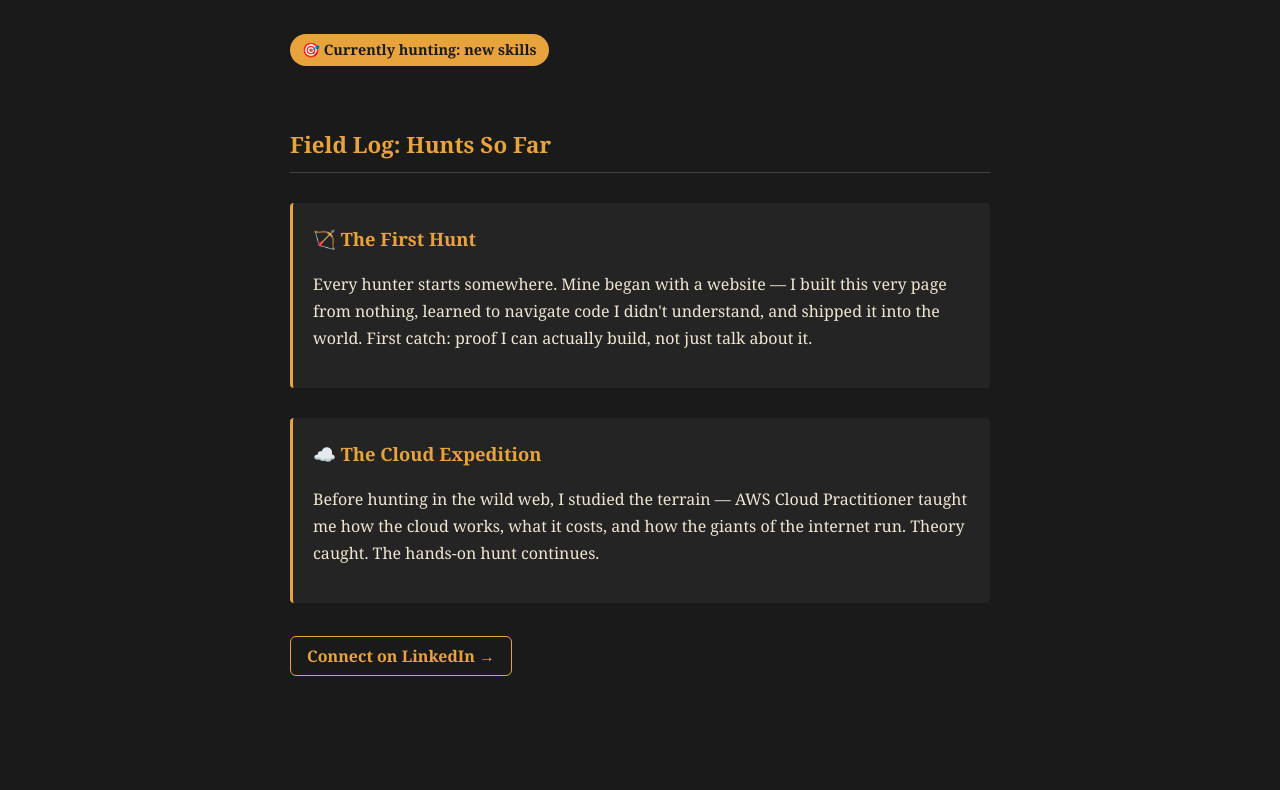
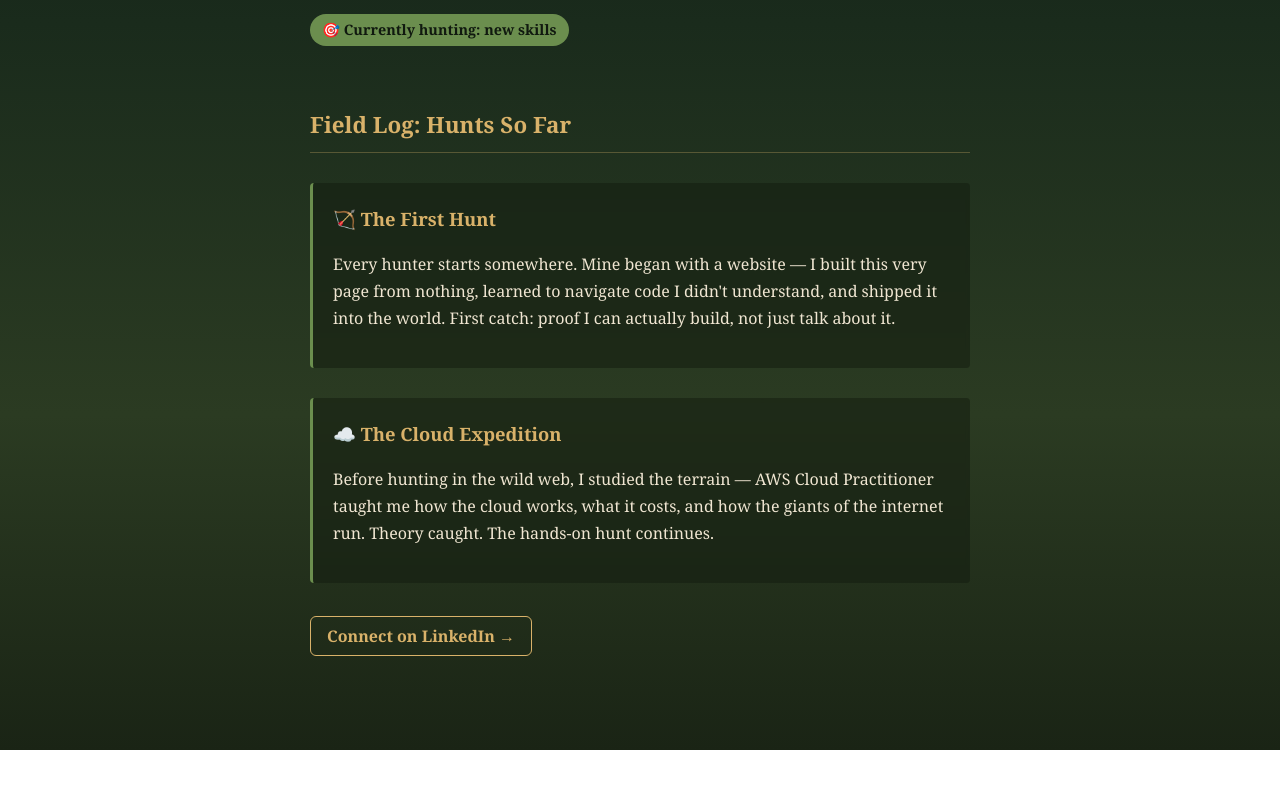
Before and after one commit to Amazing-Creator-Collab/Amazing-Creator-Collab.github.io, a plain HTML site: page index.html in a window 1280 px wide. Shown: the part 368-1158 px from the top of the page. After the commit the page ends 1118 px from the top, so only its background shows below. Drawn offline with Linux system fonts and the light colour scheme.

Commit message:
Update styles in index.html for improved design

```diff
--- a/index.html
+++ b/index.html
@@ -4,28 +4,31 @@
   <title>Mr Hai — Skill Hunter</title>
   <style>
     body {
-      background-color: #1a1a1a;
+      background: linear-gradient(180deg, #0f1a12 0%, #1a2b1c 35%, #2b3b22 70%, #1a2415 100%);
       color: #f0e6d2;
       font-family: Georgia, serif;
       max-width: 700px;
-      margin: 80px auto;
-      padding: 20px;
+      margin: 0 auto;
+      padding: 80px 20px;
       line-height: 1.7;
+      min-height: 100vh;
+      box-sizing: border-box;
     }
     h1 {
       color: #e8a33d;
       font-size: 2.5em;
       margin-bottom: 0;
+      text-shadow: 0 2px 6px rgba(0,0,0,0.5);
     }
     h2 {
-      color: #e8a33d;
+      color: #d9b26a;
       font-size: 1.4em;
       margin-top: 60px;
-      border-bottom: 1px solid #444;
+      border-bottom: 1px solid rgba(217,178,106,0.3);
       padding-bottom: 8px;
     }
     .subtitle {
-      color: #999;
+      color: #b8c9a8;
       font-style: italic;
       margin-top: 5px;
     }
@@ -35,8 +38,8 @@
     }
     .tag {
       display: inline-block;
-      background-color: #e8a33d;
-      color: #1a1a1a;
+      background-color: #6b8e4e;
+      color: #10190f;
       padding: 4px 12px;
       border-radius: 20px;
       margin-top: 20px;
@@ -48,26 +51,27 @@
       margin-bottom: 20px;
     }
     .links a {
-      color: #e8a33d;
+      color: #d9b26a;
       text-decoration: none;
       font-weight: bold;
-      border: 1px solid #e8a33d;
+      border: 1px solid #d9b26a;
       padding: 8px 16px;
       border-radius: 6px;
     }
     .links a:hover {
-      background-color: #e8a33d;
-      color: #1a1a1a;
+      background-color: #d9b26a;
+      color: #10190f;
     }
     .hunt {
       margin-top: 30px;
       padding: 20px;
-      background-color: #242424;
-      border-left: 3px solid #e8a33d;
+      background-color: rgba(20, 30, 18, 0.55);
+      border-left: 3px solid #6b8e4e;
       border-radius: 4px;
+      backdrop-filter: blur(2px);
     }
     .hunt-title {
-      color: #e8a33d;
+      color: #d9b26a;
       font-weight: bold;
       font-size: 1.15em;
       margin-bottom: 10px;
```
